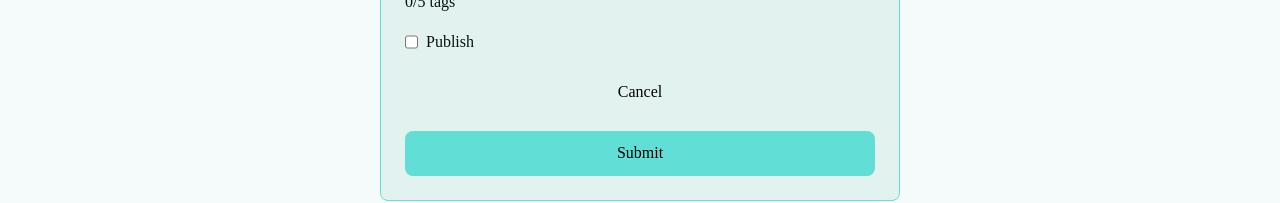
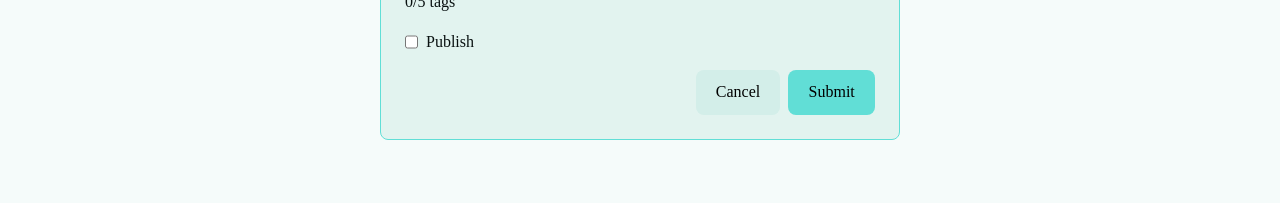
Before and after one commit to Hsoren31/blog-api, a React (Vite) app in the folder author/: page /write in a window 1280 px wide. Shown: the part 540-743 px from the top of the page. Built offline with nearby package versions, Linux system fonts and the light colour scheme; no server answers; sample sign-in values are in the browser's storage; a web font is replaced by a local one.

Commit message:
STYLE: form buttons to be on one line

```diff
--- a/author/src/App.css
+++ b/author/src/App.css
@@ -66,7 +66,13 @@ input[type="checkbox"] {
 }
 
 button.cancel {
-  background-color: transparent;
+  background-color: var(--clr-bg-muted);
+}
+
+div.buttons {
+  display: flex;
+  justify-content: end;
+  gap: var(--spacing-1);
 }
 
 .auth-form {
--- a/author/src/pages/Post/CreatePost.jsx
+++ b/author/src/pages/Post/CreatePost.jsx
@@ -101,6 +101,7 @@ export default function CreatePost() {
           />
           <label htmlFor="checkbox">Publish</label>
         </div>
+        <div className="buttons">
           <button className="cancel" onClick={onCancel}>
             Cancel
           </button>
@@ -114,6 +115,7 @@ export default function CreatePost() {
           >
             Submit
           </button>
+        </div>
       </form>
     </>
   );
--- a/author/src/pages/Post/EditPost.jsx
+++ b/author/src/pages/Post/EditPost.jsx
@@ -117,6 +117,7 @@ function EditForm({ initialData }) {
         />
         <label htmlFor="checkbox">Publish</label>
       </div>
+      <div className="buttons">
         <button className="cancel" onClick={onCancel}>
           Cancel
         </button>
@@ -130,6 +131,7 @@ function EditForm({ initialData }) {
         >
           {loading ? "Loading" : "Submit"}
         </button>
+      </div>
     </form>
   );
 }
```
Lines whose indentation alone changed are shown as unchanged.
